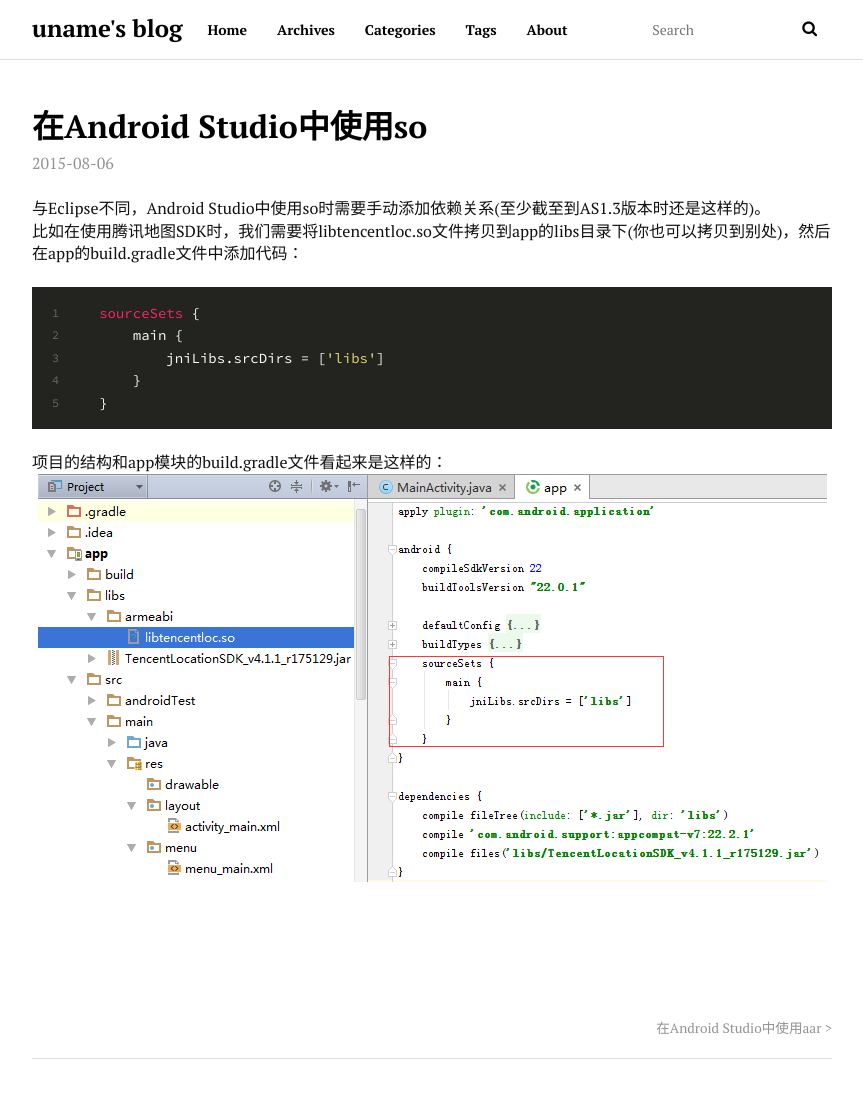
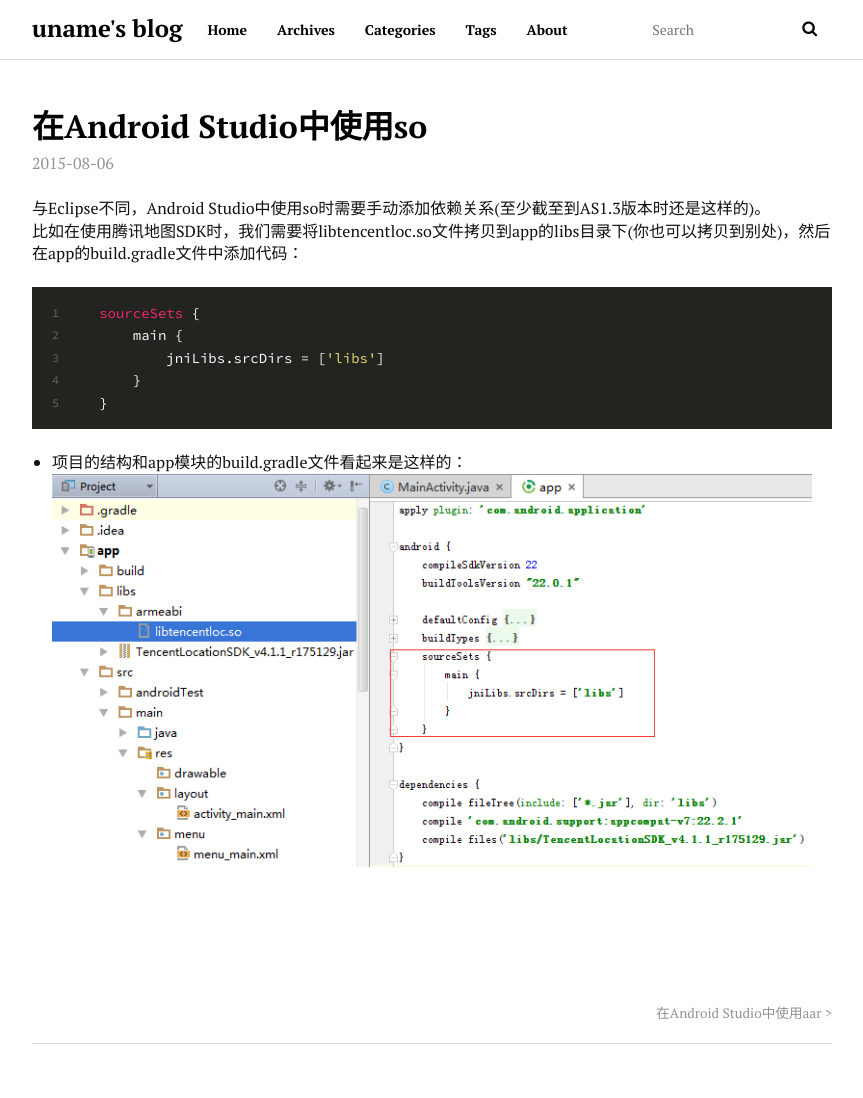
Before and after one commit to uname/uname.github.io, a plain HTML site: page 2015/08/06/use-so-in-android-studio/index.html in a window 1280 px wide. Shown: the top 1098 px of the page, without its empty margins (208-1071 px from the left). Drawn offline with Linux system fonts and the light colour scheme.

Commit message:
Site updated: 2015-08-06 19:06:29

```diff
--- a/2015/08/06/use-so-in-android-studio/index.html
+++ b/2015/08/06/use-so-in-android-studio/index.html
@@ -12,7 +12,7 @@
 <meta property="og:site_name" content="Hexo">
 <meta property="og:description" content="与Eclipse不同，Android Studio中使用so时需要手动添加依赖关系(至少截至到AS1.3版本时还是这样的)。比如在使用腾讯地图SDK时，我们需要将libtencentloc.so文件拷贝到app的libs目录下(你也可以拷贝到别处)，然后在app的build.gradle文件中添加代码：12345sourceSets &amp;#123;    main &amp;#123;        jni">
 <meta property="og:image" content="http://yoursite.com/images/use-so-in-android-studio/1.png">
-<meta property="og:updated_time" content="2015-08-06T11:04:49.018Z">
+<meta property="og:updated_time" content="2015-08-06T11:05:55.114Z">
 <meta name="twitter:card" content="summary">
 <meta name="twitter:title" content="在Android Studio中使用so">
 <meta name="twitter:description" content="与Eclipse不同，Android Studio中使用so时需要手动添加依赖关系(至少截至到AS1.3版本时还是这样的)。比如在使用腾讯地图SDK时，我们需要将libtencentloc.so文件拷贝到app的libs目录下(你也可以拷贝到别处)，然后在app的build.gradle文件中添加代码：12345sourceSets &amp;#123;    main &amp;#123;        jni">
@@ -78,7 +78,9 @@
     <div class="article-entry" itemprop="articleBody">
 
         <p>与Eclipse不同，Android Studio中使用so时需要手动添加依赖关系(至少截至到AS1.3版本时还是这样的)。<br>比如在使用腾讯地图SDK时，我们需要将libtencentloc.so文件拷贝到app的libs目录下(你也可以拷贝到别处)，然后在app的build.gradle文件中添加代码：<br><figure class="highlight gradle"><table><tr><td class="gutter"><pre><span class="line">1</span><br><span class="line">2</span><br><span class="line">3</span><br><span class="line">4</span><br><span class="line">5</span><br></pre></td><td class="code"><pre><span class="line"><span class="keyword">sourceSets</span> &#123;</span><br><span class="line">    main &#123;</span><br><span class="line">        jniLibs.srcDirs = [<span class="string">'libs'</span>]</span><br><span class="line">    &#125;</span><br><span class="line">&#125;</span><br></pre></td></tr></table></figure></p>
-<p>项目的结构和app模块的build.gradle文件看起来是这样的：<br><img src="/images/use-so-in-android-studio/1.png" alt=""></p>
+<ul>
+<li>项目的结构和app模块的build.gradle文件看起来是这样的：<br><img src="/images/use-so-in-android-studio/1.png" alt=""></li>
+</ul>
 
 
     </div>
```
Also changed, not shown: index.html (+3 -1 lines).
